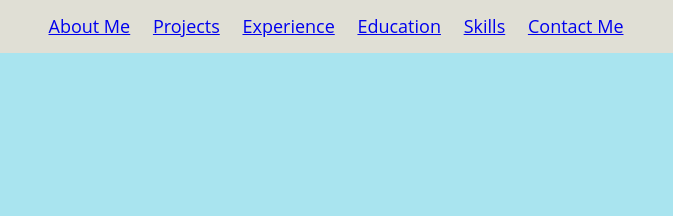
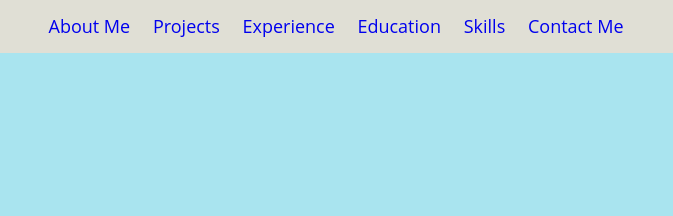
Before and after one commit to thinkful-ei-bee/alex-portfolio, a plain HTML site: page index.html in a window 1280 px wide. Shown: the top 216 px of the page, 304-977 px from the left. Drawn offline with nearby package versions, Linux system fonts and the light colour scheme.

Commit message:
revisions to links made

```diff
--- a/styles/index.css
+++ b/styles/index.css
@@ -28,6 +28,10 @@
 
     .navBackground {
         background-color: #E0DFD5;
+    }
+
+    a {
+        text-decoration: none;
     }
 
     footer {
```
Also changed, not shown: index.html (+10 -4 lines).
